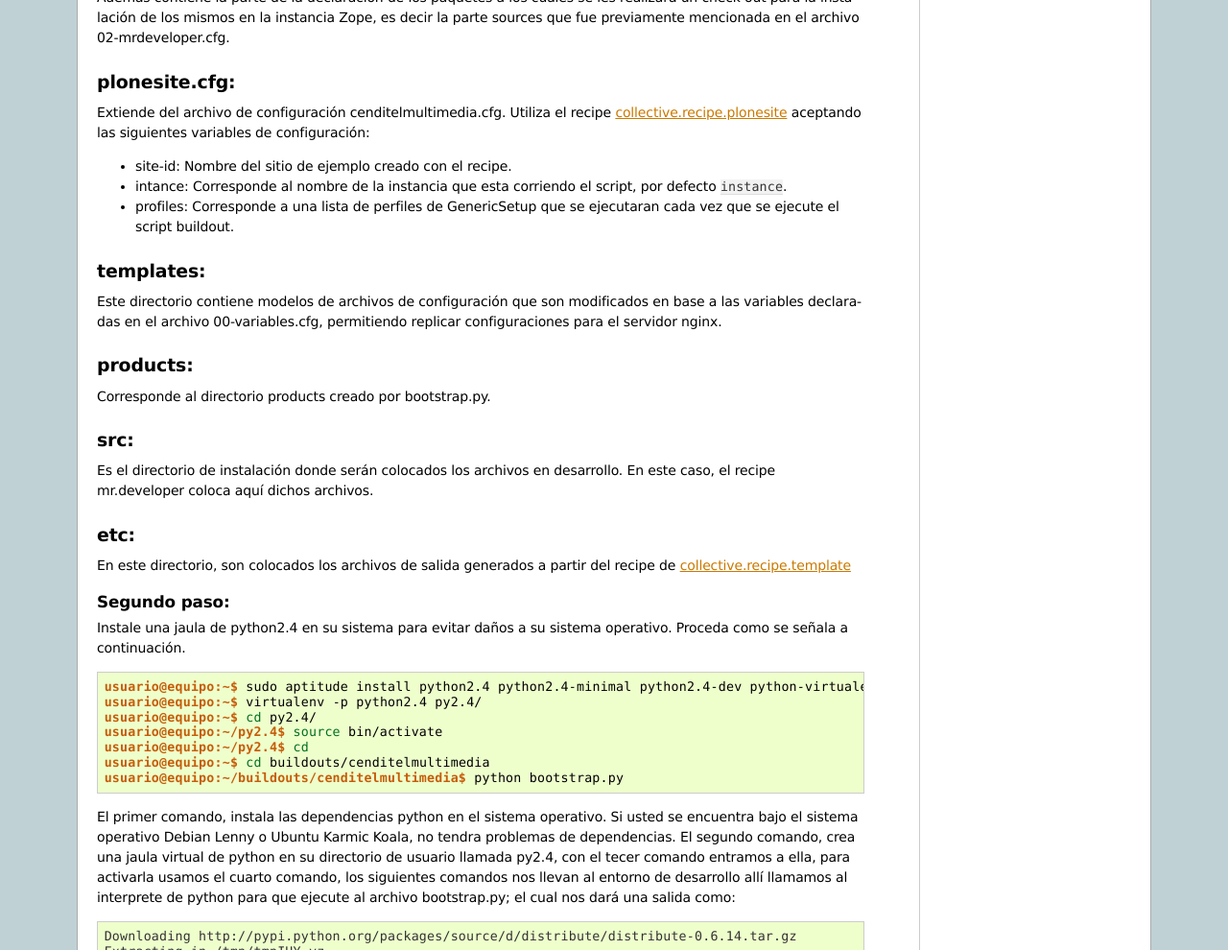
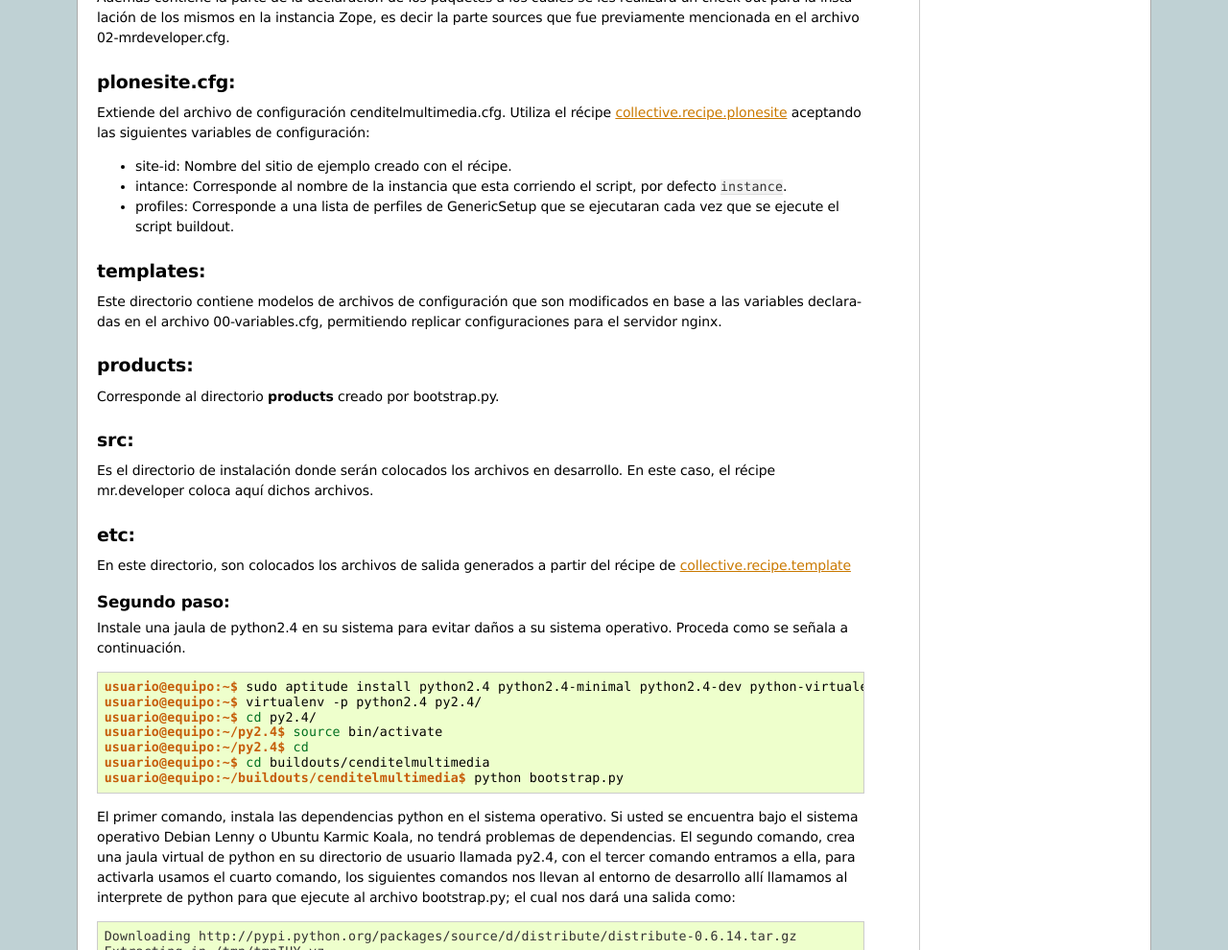
Before and after one commit to Cenditel/cenditel.docs, a Sphinx documentation site: the page built from source/multimedia/manual_de_instalacion.rst, in a window 1280 px wide and 1400 px high, scrolled down 3724 px. Shown: the part 151-1141 px from the top of the window at 96% size. Built offline with Sphinx 7.4.7, drawn with Linux system fonts in a browser that asks for light colours; formulas are drawn with MathJax 3; some of the changed text lies outside the part shown.

Commit message:
Version actualizada de la instalacion, con corrección ortografica y actualizacion de los archivos del buildout y agregar formatos enriquesido de RST

```diff
--- a/source/multimedia/manual_de_instalacion.rst
+++ b/source/multimedia/manual_de_instalacion.rst
@@ -75,7 +75,7 @@
 
 * zopeserver: Contiene configuraciones referentes al servidor de aplicaciones Zope.
     * La primera variable de esta parte es la variable ``user`` que indica el nombre de usuario y contraseña del usuario admin del servidor con las configuraciones por defecto.
-    * La segunda variable ``effective-user`` corresponde al usuario unix del servidor.
+    * La segunda variable ``effective-user`` corresponde al usuario Unix del servidor.
     * La tercera variable ``host`` es una variable correspondiente a la dirección IP del servidor Web.
     * La cuarta variable ``debug-mode`` indica si el servidor se encuentra en modo de depuración, por defecto se encuentra en off.
     * La quinta variable, ``verbose-security`` indica si se presentan informes detallados de la seguridad, por defecto se encuentra en off.
@@ -95,23 +95,23 @@
 
 01-dumpedversions.cfg:
 """"""""""""""""""""""
-Contiene el recipe `buildout.dumppickedversions <http://pypi.python.org/pypi/buildout.dumppickedversions>`_ el cual crea al archivo dumped-versions.cfg
+Contiene el récipe `buildout.dumppickedversions <http://pypi.python.org/pypi/buildout.dumppickedversions>`_ el cual crea al archivo dumped-versions.cfg
 que contiene la lista de productos instalados y sus respectivas versiones. Se actualiza cada vez que se ejecuta buildout.
 
 02-mrdeveloper.cfg:
 """""""""""""""""""
 Consta de la sección buildout y la sección sources, en la primera es declarada la variable ``extends`` que
-permite la extención de las configuraciones a partir del archivo 01-dumpedversions.cfg. Por otro lado
+permite la extensión de las configuraciones a partir del archivo 01-dumpedversions.cfg. Por otro lado
 agrega la extensión para buildout `mr.developer <http://pypi.python.org/pypi/mr.developer>`_
 
 El recipe mr.developer admite las siguientes variables de configuración:
 
-* sources-dir: Indica el directorio donde seran descargados los distintos productos, por defecto es ``src``.
+* sources-dir: Indica el directorio donde serán descargados los distintos productos, por defecto es ``src``.
 * sources: Indica el nombre de la sección donde serán indicados los paquetes a descargar.
 * always-check: Especifica el nombre de los archivos a los cuales siempre que buildout se ejecute se le realizará check out.
 * auto-checkout: Especifica el nombre de los archivos a los cuales siempre que buildout se ejecute se le realizará check out.
 
-Por otro lado, la sección sources se encuentra vacia porque aún no es necesaria su utilización.
+Por otro lado, la sección sources se encuentra vacía porque aún no es necesaria su utilización.
 
 03-prerequemients.cfg:
 """"""""""""""""""""""
@@ -145,11 +145,11 @@
 
 * instance: agrega eggs python necesarios para la configuración del servidor Zope de manera que este use el sistema de archivos.
 
-* fss: Utiliza el recipe `iw.recipe.ffs <http://pypi.python.org/pypi/iw.recipe.fss>`_, el recipe consta de las siguientes variables:
+* fss: Utiliza el recipe `iw.recipe.ffs <http://pypi.python.org/pypi/iw.recipe.fss>`_, el récipe consta de las siguientes variables:
     * zope-instances: Por defecto tiene asignado el valor ``${instance:location}``
     * storage: En esta variable se indica los lugares donde seran colocados los distintos archivos, consiste en tres configuraciones:
         * global: Explica el tipo de almacenamiento global para todos los sitios.
-        * Almacenamiento específico para cada sitio: Despues de la linea global se pueden declarar estrategias de almacenamiento específicas para cada sitio. Para ello se sigue la sintaxis:
+        * Almacenamiento específico para cada sitio: Después de la linea global se pueden declarar estrategias de almacenamiento específicas para cada sitio. Para ello se sigue la sintaxis:
 
              plone_flat /sitename site2 path/to/storage
 
@@ -167,9 +167,9 @@
 
 Extiende del archivo de configuración 05-mediafilestorage.cfg, además en este archivo es declarada una parte llamada ``contenttypes-conf``
 que utiliza el recipe `plone.recipe.atcontenttypes <http://pypi.python.org/pypi/plone.recipe.atcontenttypes>`_ en esta configuración
-la variable ``max-file-size`` especifica el tamaño maximo que los tipos de contenido  pueden tener dentro de los sitios plone, la variable ``max-image-dimension``
-específica la resolución maxima en pixeles, para las imagenes de los contenidos de noticias y para las imagenes. Por ultimo,
-la variable ``pil-quality`` señala, la calidad con que serán guardadas las imagenes.
+la variable ``max-file-size`` especifica el tamaño máximo que los tipos de contenido  pueden tener dentro de los sitios plone, la variable ``max-image-dimension``
+específica la resolución máxima en pixeles, para las imágenes de los contenidos de noticias y para las imágenes. Por ultimo,
+la variable ``pil-quality`` señala, la calidad con que serán guardadas las imágenes.
 
 
 cenditelmultimedia.cfg:
@@ -187,10 +187,10 @@
 plonesite.cfg:
 """"""""""""""
 
-Extiende del archivo de configuración cenditelmultimedia.cfg. Utiliza el recipe `collective.recipe.plonesite <http://pypi.python.org/pypi/collective.recipe.plonesite>`_
+Extiende del archivo de configuración cenditelmultimedia.cfg. Utiliza el récipe `collective.recipe.plonesite <http://pypi.python.org/pypi/collective.recipe.plonesite>`_
 aceptando las siguientes variables de configuración:
 
-* site-id: Nombre del sitio de ejemplo creado con el recipe.
+* site-id: Nombre del sitio de ejemplo creado con el récipe.
 * intance: Corresponde al nombre de la instancia que esta corriendo el script, por defecto ``instance``.
 * profiles: Corresponde a una lista de perfiles de GenericSetup que se ejecutaran cada vez que se ejecute el script buildout.
 
@@ -203,18 +203,18 @@
 products:
 """""""""
 
-Corresponde al directorio products creado por bootstrap.py.
+Corresponde al directorio **products** creado por bootstrap.py.
 
 src:
 """"
 
-Es el directorio de instalación donde serán colocados los archivos en desarrollo. En este caso, el recipe
+Es el directorio de instalación donde serán colocados los archivos en desarrollo. En este caso, el récipe
 mr.developer coloca aquí dichos archivos.
 
 etc:
 """"
 
-En este directorio, son colocados los archivos de salida generados a partir del recipe de `collective.recipe.template <http://pypi.python.org/pypi/collective.recipe.template>`_
+En este directorio, son colocados los archivos de salida generados a partir del récipe de `collective.recipe.template <http://pypi.python.org/pypi/collective.recipe.template>`_
 
 Segundo paso:
 ^^^^^^^^^^^^^
@@ -234,8 +234,8 @@
 
 El primer comando, instala las dependencias python en el sistema operativo. Si
 usted se encuentra bajo el sistema operativo Debian Lenny o Ubuntu Karmic Koala,
-no tendra problemas de dependencias. El segundo comando, crea una jaula virtual
-de python en su directorio de usuario llamada py2.4, con el tecer comando entramos a ella,
+no tendrá problemas de dependencias. El segundo comando, crea una jaula virtual
+de python en su directorio de usuario llamada py2.4, con el tercer comando entramos a ella,
 para activarla usamos el cuarto comando, los siguientes comandos nos llevan al
 entorno de desarrollo allí llamamos al interprete de python para que ejecute al
 archivo bootstrap.py; el cual nos dará una salida como:
```
Also changed, not shown: other parts of source/multimedia/manual_de_instalacion.rst (+7 -7 lines).
